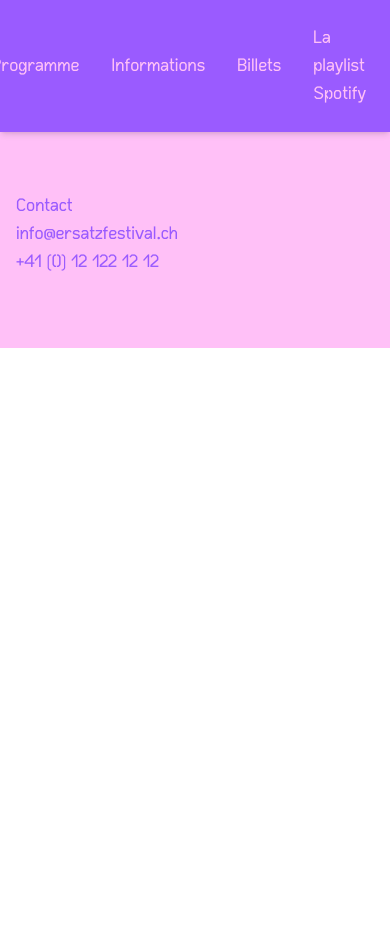
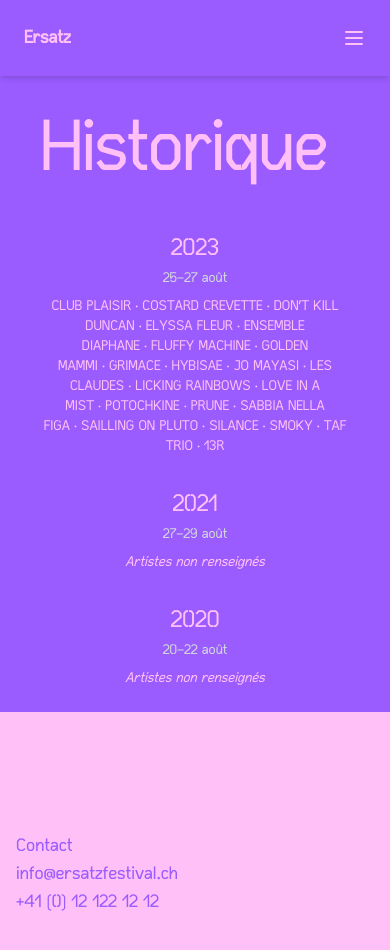
Before and after one commit to ersatz-festival/web-app, a Nuxt app: page /historique in a window 390 px wide. Shown: the top 950 px of the page. Before the commit the page ends 844 px from the top, so only its background shows below. Built offline with nearby package versions, Linux system fonts and the light colour scheme.

Commit message:
menu mobile

```diff
--- a/layouts/default.vue
+++ b/layouts/default.vue
@@ -1,6 +1,24 @@
 <template>
-    <header class="fixed top-0 inset-x-0 text-pink-500 bg-purple-500 shadow-md">
-        <div class="mx-auto flex max-w-7xl items-center justify-end gap-8 p-6 lg:px-8">
+  <header class="fixed top-0 inset-x-0 text-pink-500 bg-purple-500 shadow-md z-50">
+    <div class="mx-auto flex max-w-7xl items-center justify-between p-6 lg:px-8">
+      <!-- Logo ou nom si tu veux en ajouter -->
+      <div class="text-lg font-bold">Ersatz</div>
+
+      <!-- Bouton hamburger (mobile) -->
+      <button
+        @click="isMenuOpen = !isMenuOpen"
+        class="lg:hidden focus:outline-none"
+        aria-label="Menu"
+      >
+        <svg class="w-6 h-6" fill="none" stroke="currentColor" stroke-width="2"
+          viewBox="0 0 24 24" stroke-linecap="round" stroke-linejoin="round">
+          <path v-if="!isMenuOpen" d="M4 6h16M4 12h16M4 18h16" />
+          <path v-else d="M6 18L18 6M6 6l12 12" />
+        </svg>
+      </button>
+
+      <!-- Menu principal (desktop) -->
+      <nav class="hidden lg:flex gap-8 items-center">
         <NuxtLink
           v-for="link in links"
           :key="link.name"
@@ -22,27 +40,43 @@
         >
           La playlist Spotify
         </a>
+      </nav>
+    </div>
+
+    <!-- Menu mobile -->
+    <div v-if="isMenuOpen" class="lg:hidden px-6 pb-4 flex flex-col gap-4 bg-purple-500">
+      <NuxtLink
+        v-for="link in links"
+        :key="link.name"
+        :to="link.to"
+        @click="isMenuOpen = false"
+        class="text-lg hover:text-gray-50 duration-200"
+      >
+        {{ link.name }}
+      </NuxtLink>
+      <a
+        href="https://open.spotify.com/playlist/1zb6DNXLiK9UL7VqimfjMA"
+        target="_blank"
+        rel="noopener"
+        class="text-lg hover:text-gray-50 duration-200"
+      >
+        La playlist Spotify
+      </a>
     </div>
   </header>
-    <main class="pt-18">
+
+  <main class="pt-16">
     <NuxtPage />
   </main>
+
   <footer class="pt-24 pb-12 text-purple-500 bg-pink-500">
     <section class="mx-auto max-w-7xl px-4 py-6 sm:px-6 lg:px-8">
       <div class="inline-flex flex-col text-lg">
-                <p>
-                    Contact
-                </p>
-                <a
-                    href="mailto:info@ersatzfestival.ch"
-                    class="hover:text-gray-50 duration-200"
-                >
+        <p>Contact</p>
+        <a href="mailto:info@ersatzfestival.ch" class="hover:text-gray-50 duration-200">
           info@ersatzfestival.ch
         </a>
-                <a
-                    href="tel:+41121221212"
-                    class="hover:text-gray-50 duration-200"
-                >
+        <a href="tel:+41121221212" class="hover:text-gray-50 duration-200">
           +41 (0) 12 122 12 12
         </a>
       </div>
@@ -51,12 +85,16 @@
 </template>
 
 <script setup lang="ts">
+import { ref } from 'vue';
+
 const route = useRoute();
+const isMenuOpen = ref(false);
 
 const links = [
   { name: 'Programme', to: '/programme' },
   { name: 'Informations', to: '/informations' },
   { name: 'Billets', to: '/billets' },
+  { name: 'Historique', to: '/historique' },
 ];
 
 const isActive = (path: string) => route.path.includes(path);
--- /dev/null
+++ b/pages/historique/index.vue
@@ -0,0 +1,73 @@
+<template>
+  <div class="text-pink-500 bg-purple-500 container mx-auto p-6">
+    <LayoutTitle title="Historique" class="mb-6" />
+    <div class="flex flex-wrap justify-center gap-8">
+      <div
+        v-for="edition in editions"
+        :key="edition.year"
+        class="w-full max-w-xs"
+      >
+        <h2 class="text-2xl mb-1 text-center">{{ edition.year }}</h2>
+        <p class="text-sm text-center text-gray-300 mb-2">{{ edition.date }}</p>
+        <div class="text-sm text-pink-500 text-center">
+          <template v-if="edition.artists.length">
+            <template v-for="(artist, idx) in edition.artists" :key="artist">
+              <span>{{ artist }}</span>
+              <span v-if="idx < edition.artists.length - 1" class="mx-1">·</span>
+            </template>
+          </template>
+          <span v-else class="italic">Artistes non renseignés</span>
+        </div>
+      </div>
+    </div>
+  </div>
+</template>
+
+
+
+
+<script setup>
+const editions = [
+  {
+    year: 2023,
+    date: '25–27 août',
+    artists: [
+      'CLUB PLAISIR',
+      'COSTARD CREVETTE',
+      "DON'T KILL DUNCAN",
+      'ELYSSA FLEUR',
+      'ENSEMBLE DIAPHANE',
+      'FLUFFY MACHINE',
+      'GOLDEN MAMMI',
+      'GRIMACE',
+      'HYBISAE',
+      'JO MAYASI',
+      'LES CLAUDES',
+      'LICKING RAINBOWS',
+      'LOVE IN A MIST',
+      'POTOCHKINE',
+      'PRUNE',
+      'SABBIA NELLA FIGA',
+      'SAILLING ON PLUTO',
+      'SILANCE',
+      'SMOKY',
+      'TAF TRIO',
+      '13R'
+    ]
+  },
+  {
+    year: 2021,
+    date: '27–29 août',
+    artists: []
+  },
+  {
+    year: 2020,
+    date: '20–22 août',
+    artists: []
+  }
+];
+</script>
+
+<style scoped>
+/* Si besoin, tu peux ajuster la responsivité ou le style ici */
+</style>
```
Lines whose indentation alone changed are shown as unchanged.
